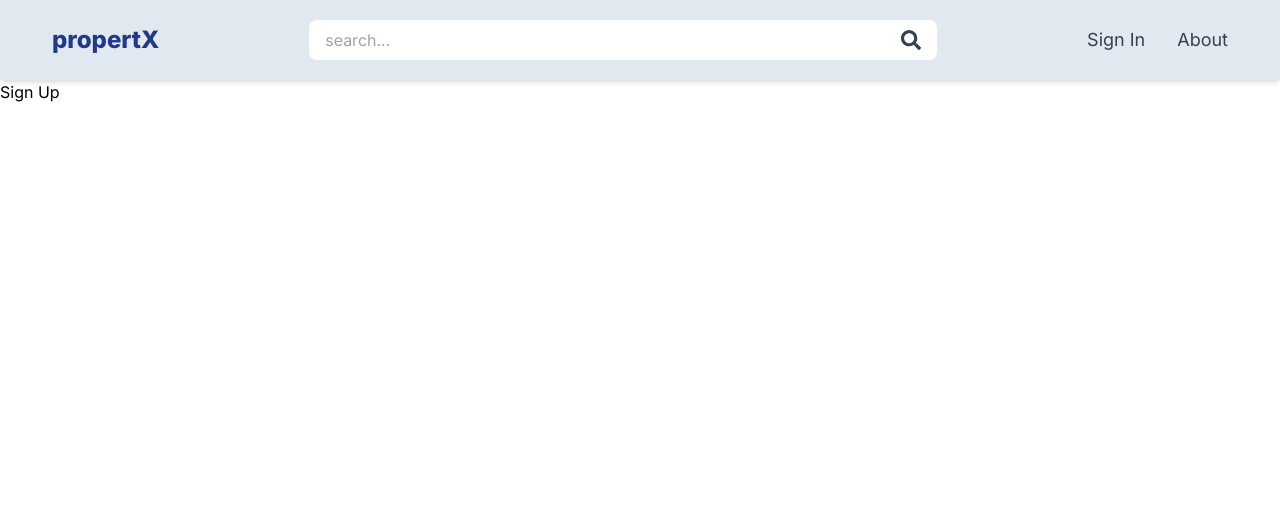
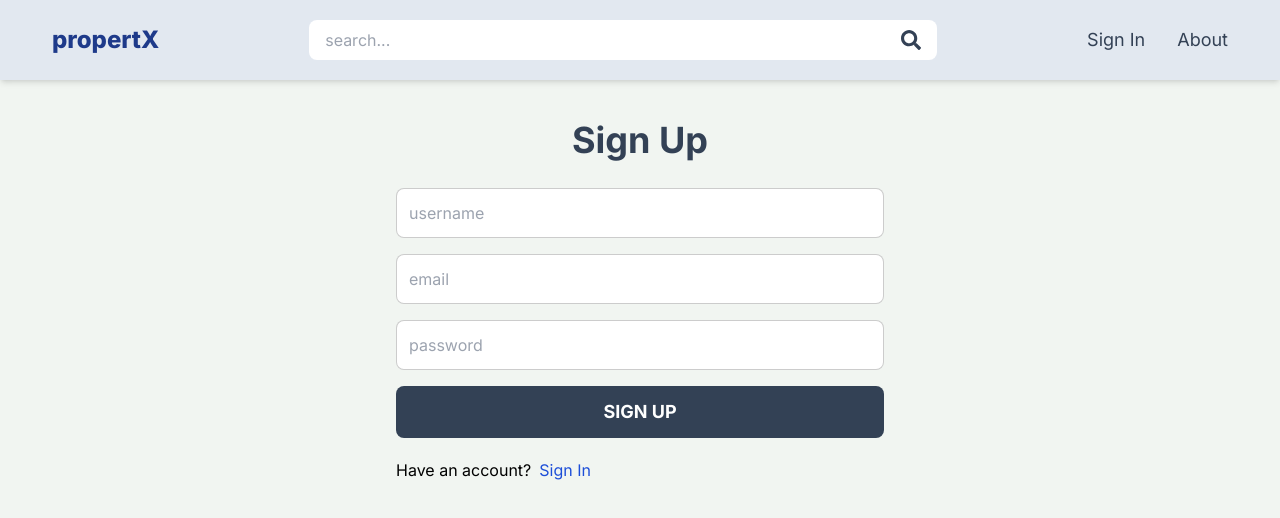
Before and after one commit to nabilfaturr/propz, a React (Vite) app in the folder client/: page /signup in a window 1280 px wide. Shown: the top 518 px of the page. Built offline with nearby package versions, Linux system fonts and the light colour scheme.

Commit message:
create sign up page ui

```diff
--- a/client/src/index.css
+++ b/client/src/index.css
@@ -4,4 +4,5 @@
 
 body {
   font-family: "Inter", sans-serif;
+  background-color: rgb(241, 245, 241);
 }
--- a/client/src/pages/SignUp.jsx
+++ b/client/src/pages/SignUp.jsx
@@ -1,7 +1,40 @@
 import React from "react";
+import { Link } from "react-router-dom";
 
 const SignUp = () => {
-  return <div>Sign Up</div>;
+  return (
+    <div className="p-3 max-w-lg mx-auto">
+      <h1 className="text-center text-4xl my-7 font-bold text-slate-700">
+        Sign Up
+      </h1>
+      <form className="flex flex-col gap-4">
+        <input
+          type="text"
+          className="border border-black/20 rounded-lg p-3"
+          placeholder="username"
+        />
+        <input
+          type="text"
+          className="border border-black/20 rounded-lg p-3"
+          placeholder="email"
+        />
+        <input
+          type="text"
+          className="border border-black/20 rounded-lg p-3"
+          placeholder="password"
+        />
+        <button className="bg-slate-700 p-3 text-white font-bold text-lg rounded-lg hover:bg-opacity-95 disabled:bg-opacity-80">
+          SIGN UP
+        </button>
+      </form>
+      <div className="flex mt-5 gap-2">
+        <p className="">Have an account?</p>
+        <Link to={"/sign-in"}>
+          <span className="text-blue-700 hover:opacity-70">Sign In</span>
+        </Link>
+      </div>
+    </div>
+  );
 };
 
 export default SignUp;
```
